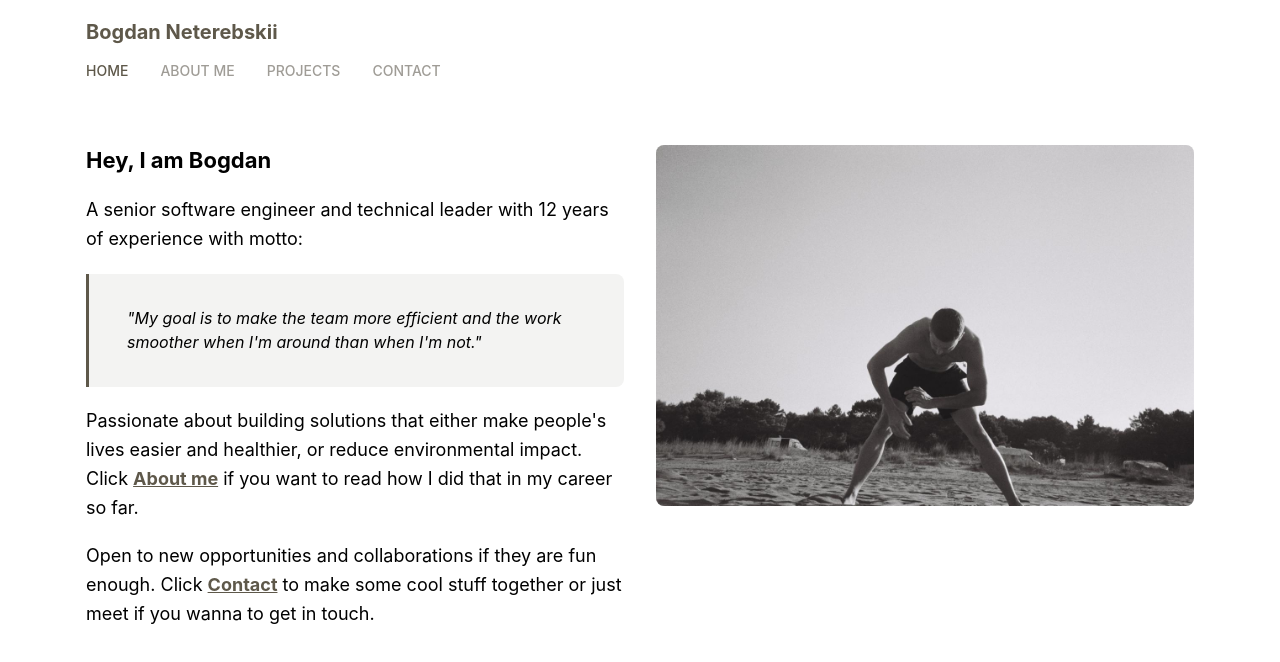
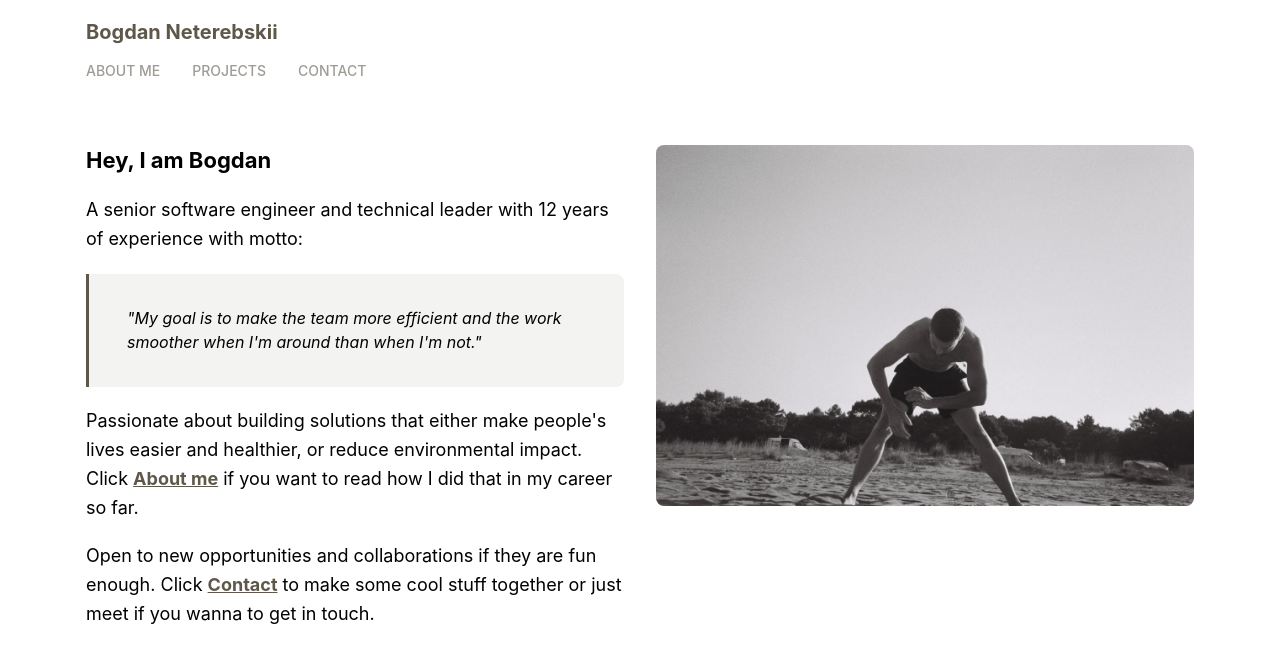
Before and after one commit to ozzzzz/ozzzzz.github.io, a React (Vite) app: page / in a window 1280 px wide. Shown: the top 662 px of the page. Built offline with nearby package versions, Linux system fonts and the light colour scheme.

Commit message:
upd navbar

```diff
--- a/src/components/Navigation.tsx
+++ b/src/components/Navigation.tsx
@@ -45,7 +45,7 @@ const Navigation = () => {
           </Group>
 
           <Group gap="xl" visibleFrom="sm" >
-            {links.map((link) => {
+            {links.filter(link => link.to !== '/').map((link) => {
               const active = isActive(link.to)
 
               return (
```
